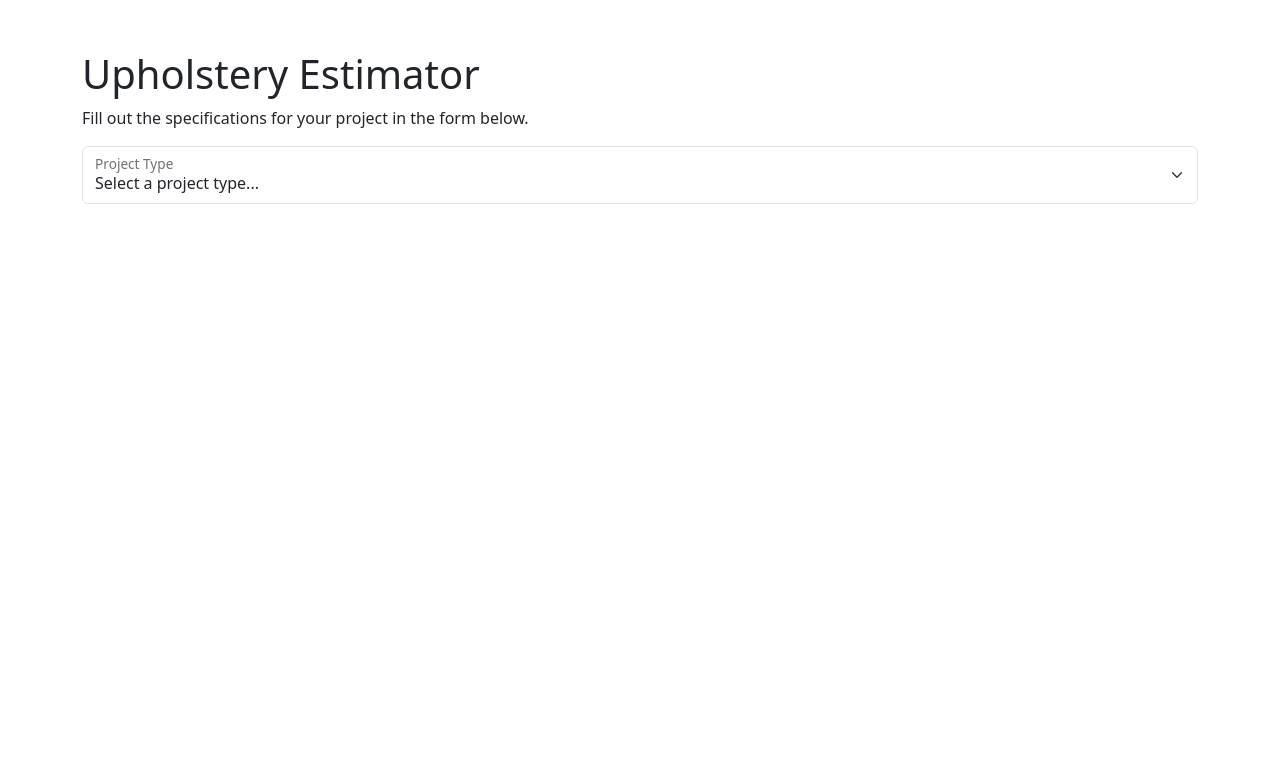
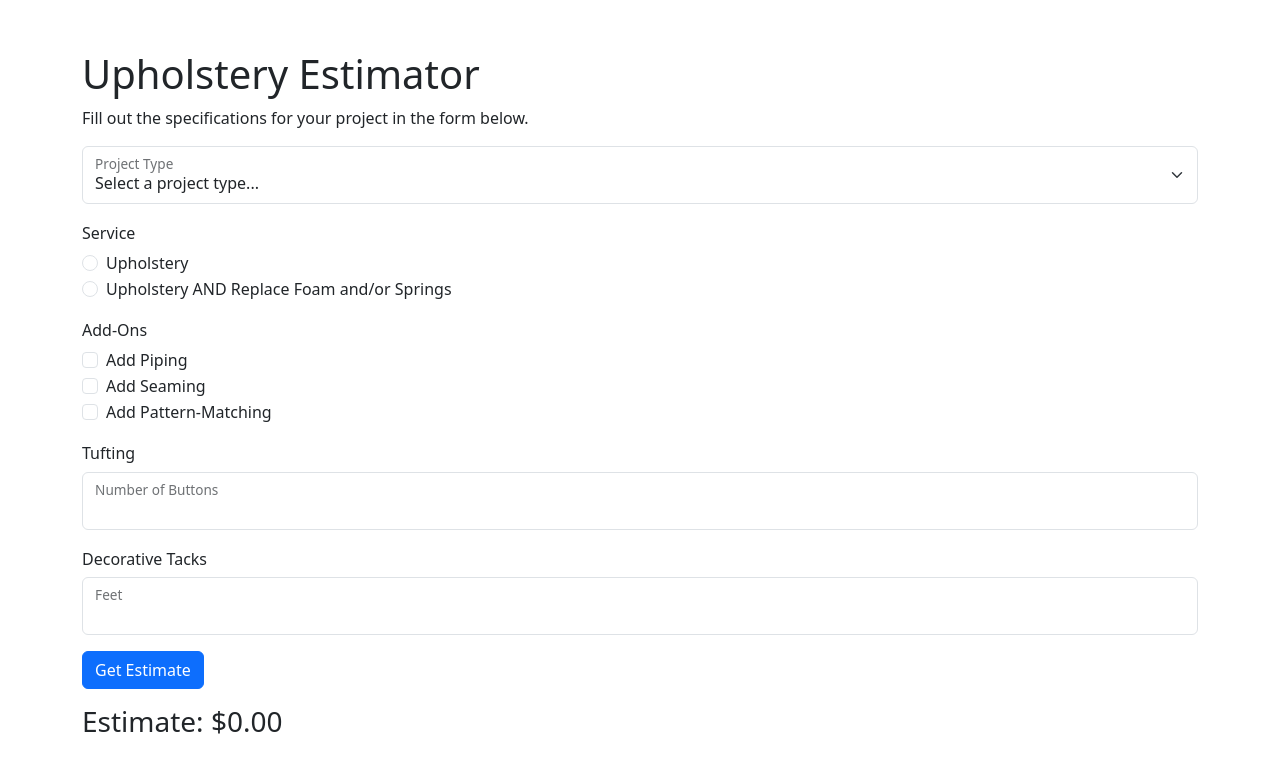
Before and after one commit to lauren-schmidt/upholstery-estimator, a Flask app: page / in a window 1280 px wide. Shown: the top 773 px of the page. Run offline with Flask 3, Linux system fonts and the light colour scheme; some libraries are stand-ins or nearby versions.

Commit message:
Fixed after consult, still non functional

```diff
--- a/app.py
+++ b/app.py
@@ -2,6 +2,15 @@ from flask import Flask, render_template, request
 
 app = Flask(__name__)
 
+project_types = {
+
+
+}
+
+def validate_form(form_response):
+    return
+
+
 @app.route('/')
 def index():
     return render_template('index.html')
--- a/templates/index.html
+++ b/templates/index.html
@@ -9,7 +9,7 @@
 
     <!-- Bootstrap -->
     <link href="https://cdn.jsdelivr.net/npm/bootstrap@5.3.3/dist/css/bootstrap.min.css" rel="stylesheet">
-  <script src="https://cdn.jsdelivr.net/npm/bootstrap@5.3.3/dist/js/bootstrap.bundle.min.js"></script>
+    <script src="https://cdn.jsdelivr.net/npm/bootstrap@5.3.3/dist/js/bootstrap.bundle.min.js"></script>
 </head>
 
 <body>
@@ -23,21 +23,85 @@
                 <div class="form-floating">
                     <select class="form-select mb-3">
                         <option selected>Select a project type...</option>
-                        <option value="bench-cushion">Bench Cushion</option>
-                        <option value="chair-reupholster">Chair - Reupholster</option>
-                        <option value="cushion">Cushion</option>
-                        <option value="cushion-repair">Cushion - Repair</option>
-                        <option value="drop-in-seat">Drop-In Dining Room Seat</option>
-                        <option value="drop-in-seat-repair">Drop-In Dining Room Seat - Repair</option>
-                        <option value="drop-in-seat-reupholster">Drop-In Dining Room Seat - Reupholster</option>
+                        <option value="drc">Dining Room Chair</option>
+                        <option value="drc-a">Dining Room Chair with Arms</option>
+                        <option value="drc-b">Dining Room Chair with Back</option>
+                        <option value="drc-ab">Dining Room Chair with Arms and Back</option>
+                        <option value="ottoman">Ottoman</option>
+                        <option value="ottoman-o">Ottoman - Oversized </option>
+                        <option value="footstool">Footstool</option>
+                        <option value="boxc">Box Cushion/Window Seat</option>
+                        <option value="pillow">Throw Pillow Cover</option>
                     </select>
                     <label for="floatingSelect">Project Type</label>
+
+                    <h6 style="margin-top: 20px">Service</h6>
+                    <div class="form-check">
+                        <input class="form-check-input" type="radio" name="upholsteryradio" id="radio1">
+                        <label class="form-check-label" for="radio1">
+                            Upholstery
+                            </label>
+                    </div>
+                    <div class="form-check">
+                        <input class="form-check-input" type="radio" name="upholsteryradio" id="radio2">
+                        <label class="form-check-label" for="radio2">
+                            Upholstery AND Replace Foam and/or Springs
+                            </label>
+                    </div>
+
+
+
+                    <h6 style="margin-top: 20px">Add-Ons</h6>
+                    <div class="form-check">
+                        <input class="form-check-input" type="checkbox" value="" id="piping">
+                        <label class="form-check-label" for="piping">
+                            Add Piping
+                        </label>
+                    </div>
+
+                    <div class="form-check">
+                         <input class="form-check-input" type="checkbox" value="" id="seaming">
+                        <label class="form-check-label" for="seaming">
+                            Add Seaming
+                        </label>
+                    </div>
+
+
+                    <div class="form-check">
+                        <input class="form-check-input" type="checkbox" value="" id="pattmatch">
+                        <label class="form-check-label" for="pattmatch">
+                            Add Pattern-Matching
+                        </label>
+                    </div>
+
+                    <h6 style="margin-top: 20px">Tufting</h6>
+                    <div class="form-floating">
+                        <input type="number" id="numbtn" class="form-control" min="0" max="20"/>
+                        <label class="form-label" for="numbtn">Number of Buttons</label>
+                    </div>
+
+                    <h6 style="margin-top: 20px">Decorative Tacks</h6>
+                    <div class="form-floating">
+                        <input type="number" id="numtacks" class="form-control" min="0" max="20"/>
+                        <label class="form-label" for="numtacks">Feet</label>
+                    </div>
+
+
+
+                    </div>
+
                 </div>
 
 
+                <button type="button" class="btn btn-primary mb-3">Get Estimate</button>
+                <h3 class="mb-3">Estimate: $0.00</h2>
             </div>
+
+
         </form>
-    </div>
+
+
+
 
     <!-- Bootstrap JS -->
     <script src="https://code.jquery.com/jquery-3.2.1.slim.min.js"
```
